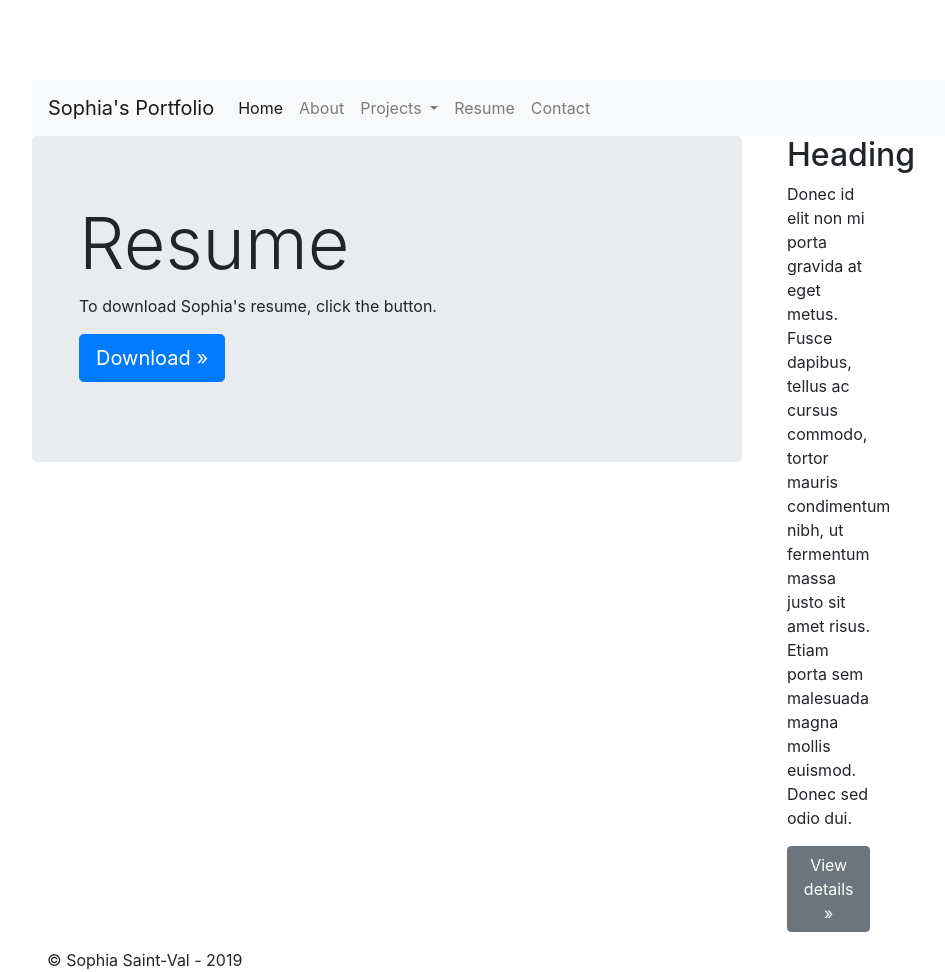
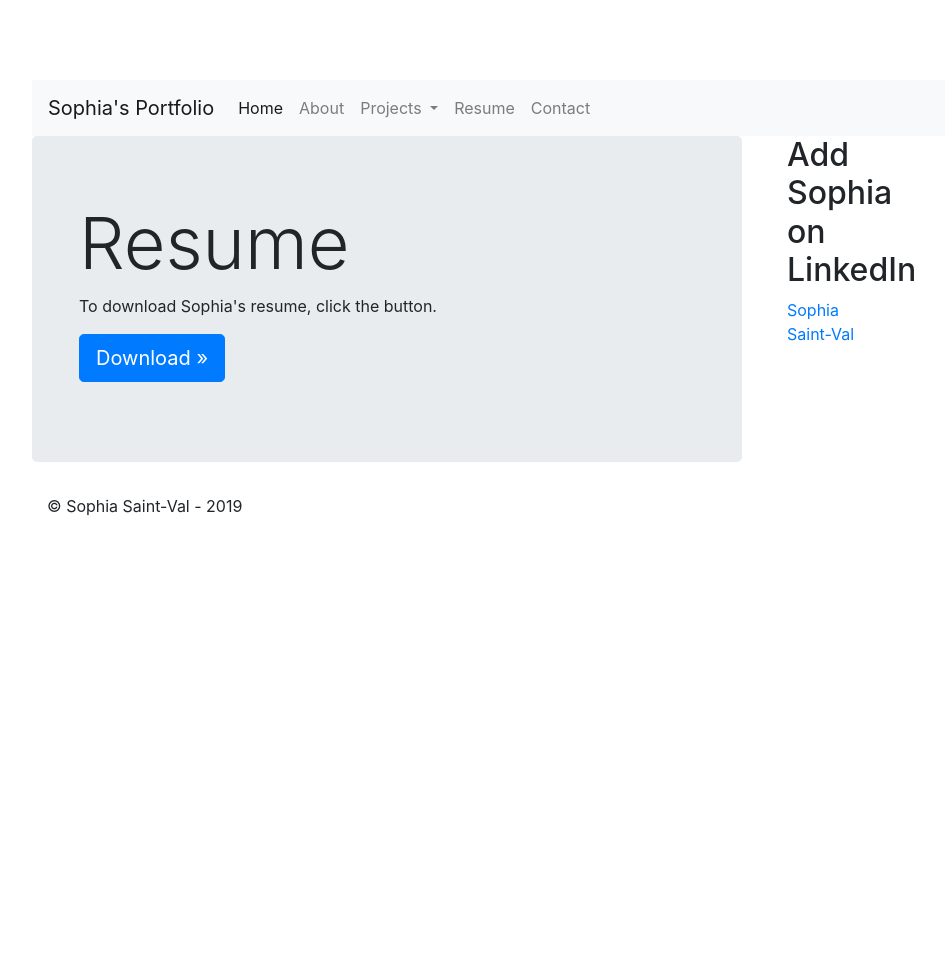
Before and after one commit to stval98/stval98.github.io, a Jekyll site: the page built from resume/index.html, in a window 1280 px wide. Shown: the whole page, without its empty margins (68-1013 px from the left). Built offline with Jekyll 4.4.1, drawn with Linux system fonts in a browser that asks for light colours; after the commit the page ends 900 px from its top, so only the background shows below that.

Commit message:
feature: linkedin badge

```diff
--- a/_includes/sidebar.html
+++ b/_includes/sidebar.html
@@ -1,5 +1,7 @@
 <div class="col-4">
-    <h2>Heading</h2>
-    <p>Donec id elit non mi porta gravida at eget metus. Fusce dapibus, tellus ac cursus commodo, tortor mauris condimentum nibh, ut fermentum massa justo sit amet risus. Etiam porta sem malesuada magna mollis euismod. Donec sed odio dui. </p>
-    <p><a class="btn btn-secondary" href="#" role="button">View details &raquo;</a></p>
+    <h2>Add Sophia on LinkedIn</h2>
+
+    <div class="LI-profile-badge"  data-version="v1" data-size="medium" data-locale="en_US" data-type="vertical" data-theme="dark" data-vanity="sophia-saint-val">
+        <a class="LI-simple-link" href='https://www.linkedin.com/in/sophia-saint-val?trk=profile-badge'>Sophia Saint-Val</a>
+    </div>
 </div>
```
